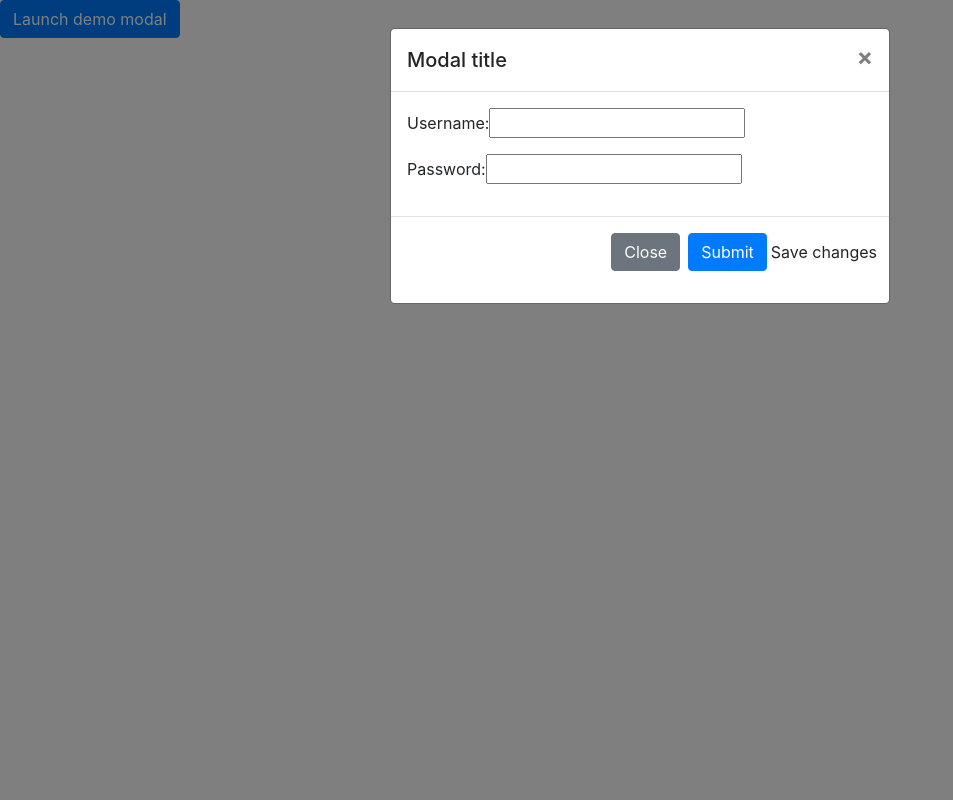
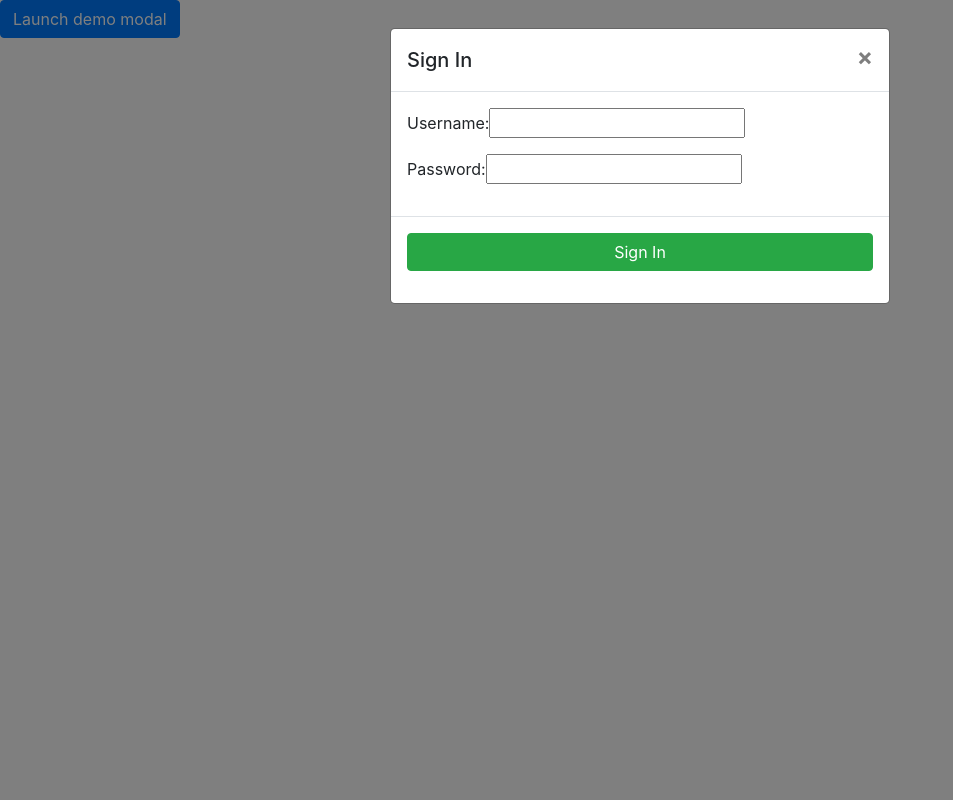
Before and after one commit to WKBSoft/codecheetah, a Django app: page /login in a window 1280 px wide, after a click on "Launch demo modal". Shown: the whole page, without its empty margins (0-953 px from the left). Run offline with Django 3.2, Linux system fonts and the light colour scheme; some libraries are stand-ins or nearby versions.

Commit message:
auto commit

```diff
--- a/templates/landing.html
+++ b/templates/landing.html
@@ -22,7 +22,7 @@
    <div class="modal-dialog" role="document">
      <div class="modal-content">
        <div class="modal-header">
-         <h5 class="modal-title" id="exampleModalLabel">Modal title</h5>
+         <h5 class="modal-title" id="exampleModalLabel">Sign In</h5>
          <button type="button" class="close" data-dismiss="modal" aria-label="Close">
           <span aria-hidden="true">&times;</span>
          </button>
@@ -34,8 +34,7 @@
         <p>Password:<input type="text" name="psswd"></input></p>
       </div>
       <div class="modal-footer">
-        <button type="button" class="btn btn-secondary" data-dismiss="modal">Close</button>
-        <input type="submit" class="btn btn-primary">Save changes</input>
+        <input type="submit" class="btn btn-success btn-block" value="Sign In"></input>
        </form>
       </div>
     </div>
```
